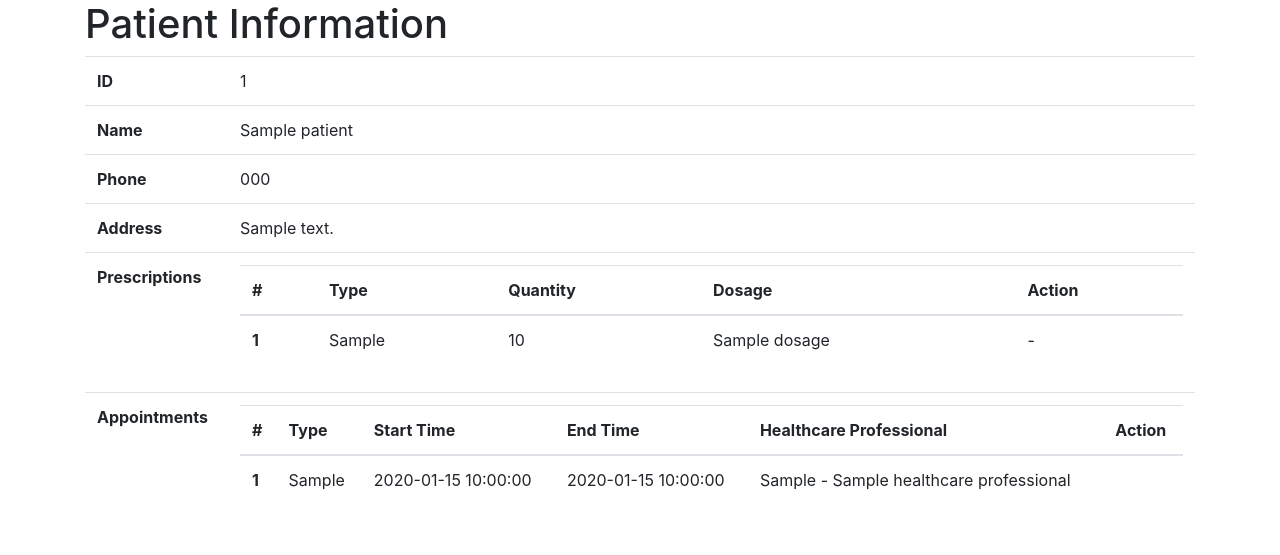
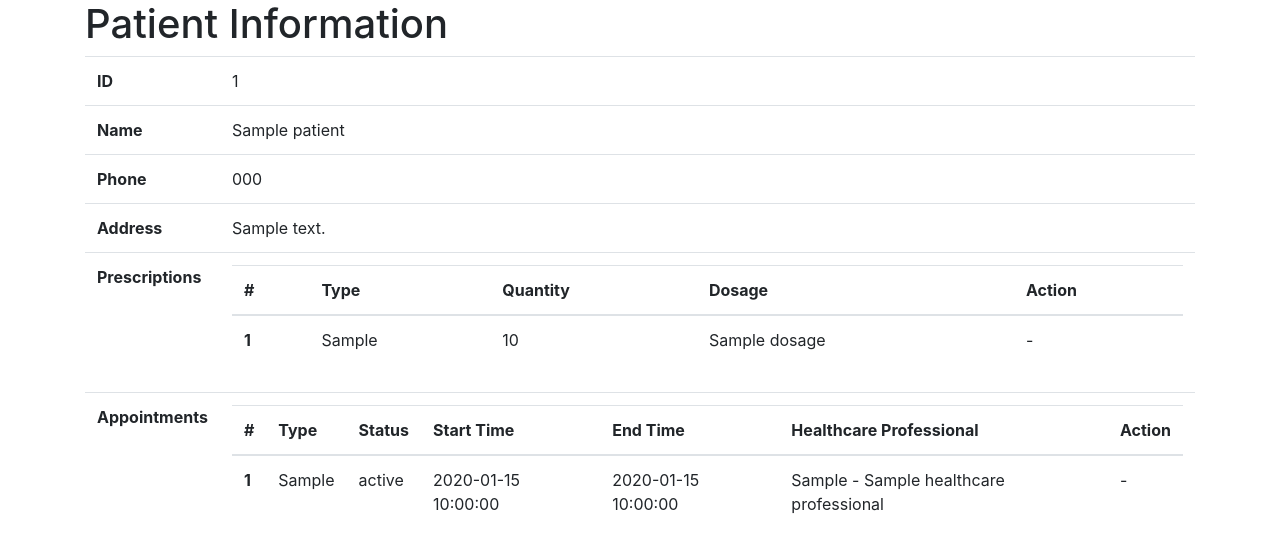
Before and after one commit to yinpinglai/oois_doctors_surgery_information_system, a Python web app: template client/templates/patient.html in a window 1280 px wide. Shown: the part 56-611 px from the top of the page. Run offline with Jinja, Linux system fonts and the light colour scheme; the template is opened without the code that fills it: most values are stand-ins (such as "Sample title", 1, 10 or a date in 2020); some libraries are stand-ins or nearby versions.

Commit message:
Added: allow patients to cancel an appointment

```diff
--- a/app/main/dto/appointment.py
+++ b/app/main/dto/appointment.py
@@ -18,7 +18,7 @@
     })
     appointment = api.model('appointment', {
         'type': fields.String(required=True, description='appointment type'),
-        'status': fields.Integer(required=True, description='appointment status'),
+        'status': fields.Integer(description='appointment status'),
 		'patient_id': fields.String(required=True, description='appointment booked for patient'),
 		'healthcare_professional_id': fields.String(required=True, description='appointment assigned to healthcare professional'),
 		'start_time': fields.DateTime(required=True, description='appointment start time'),
--- a/client/static/index.js
+++ b/client/static/index.js
@@ -64,6 +64,25 @@
     }).then(function (response) {
         window.location.href = '/patient/' + patient_id;
     }).catch(function (error) {
+        console.error(error);
         window.location.href = '/patient/' + patient_id;
     });
 }
+
+function cancelPatientAppointment(patient_id, appointment_id) {
+    fetch('/appointment/' + appointment_id, {
+        'method': 'PUT',
+        'headers': {
+            'Content-type': 'application/json; charset=UTF-8'
+        },
+        'body': JSON.stringify({
+            'patient_id': patient_id,
+            'status': APPOINTMENT_STATUS.cancelled
+        })
+    }).then(function (response) {
+        window.location.href = '/patient/' + patient_id;
+    }).catch(function (error) {
+        console.error(error);
+        window.location.href = '/patient/' + patient_id;
+    });
+}
--- a/client/templates/patient.html
+++ b/client/templates/patient.html
@@ -66,6 +66,7 @@
                         <tr>
                             <th scope="col">#</th>
                             <th scope="col">Type</th>
+                            <th scope="col">Status</th>
                             <th scope="col">Start Time</th>
                             <th scope="col">End Time</th>
                             <th scope="col">Healthcare Professional</th>
@@ -77,12 +78,15 @@
                             <tr>
                                 <th scope="row">{{loop.index}}</th>
                                 <td>{{appointment.get_type()}}</td>
+                                <td>{{appointment.current_status}}</td>
                                 <td>{{appointment.localized_start_time_string}}</td>
                                 <td>{{appointment.localized_end_time_string}}</td>
                                 <td>{{appointment.healthcare_professional.get_position()}} - {{appointment.healthcare_professional.name}}</td>
                                 <td>
-                                    {% if user.is_receptionist %}
-                                        <button type="button" class="btn btn-danger">Cancel</button>
+                                    {% if user.is_receptionist and appointment.is_pending %}
+                                        <button type="button" class="btn btn-danger" onclick="cancelPatientAppointment('{{patient.public_id}}', '{{appointment.public_id}}')">Cancel</button>
+                                    {% else %}
+                                        -
                                     {% endif %}
                                 </td>
                             </tr>
```
